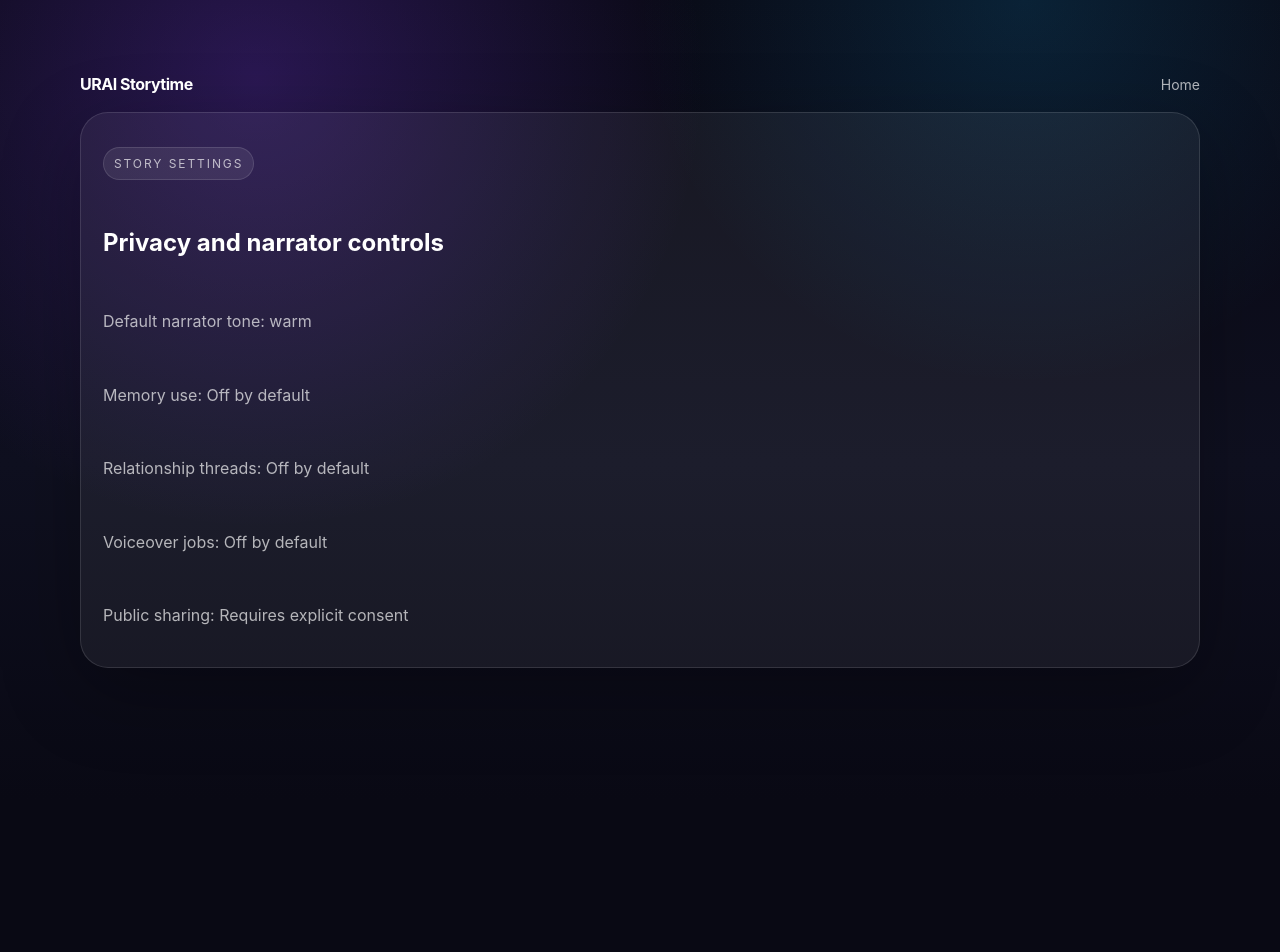
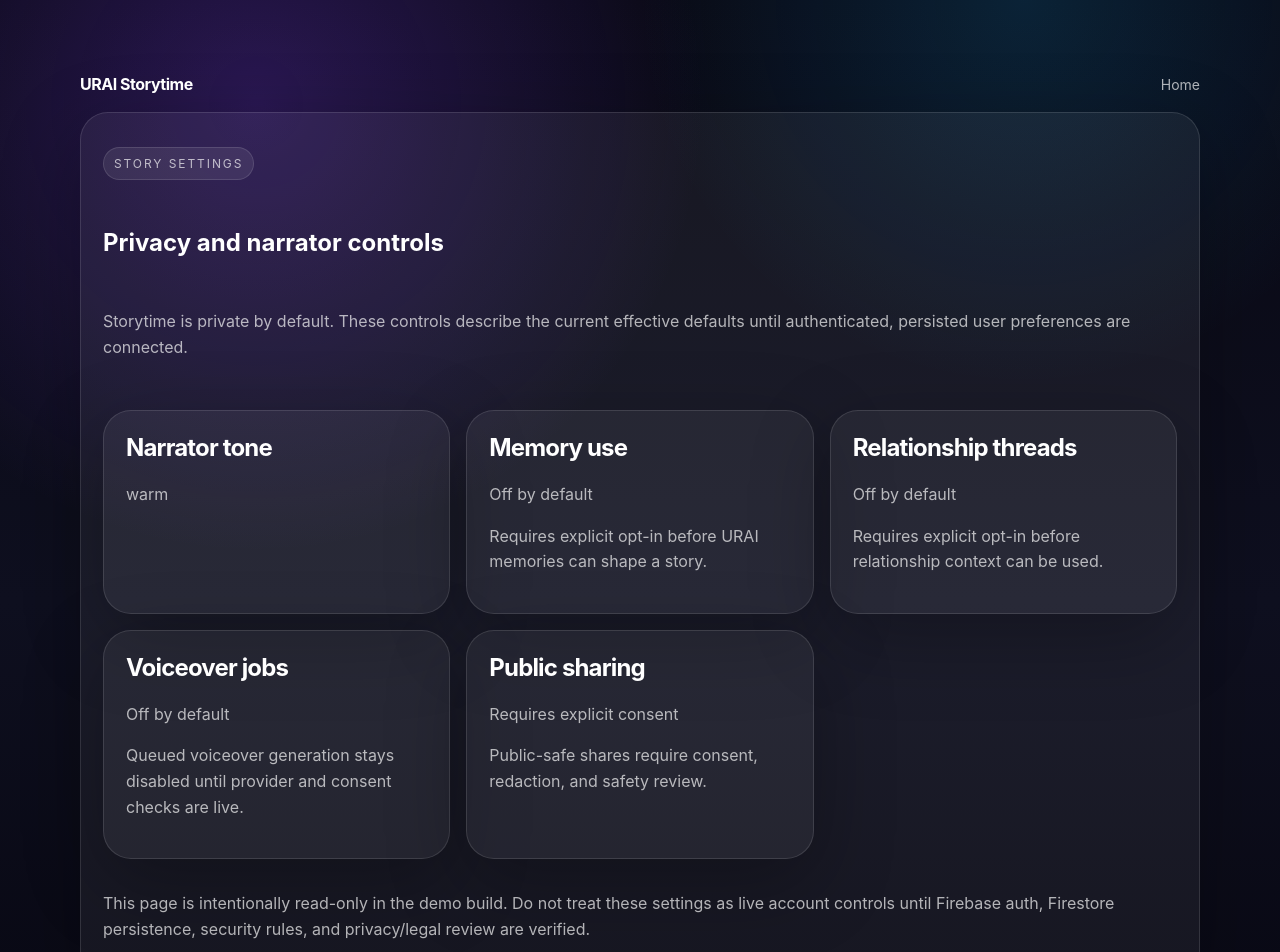
Before and after one commit to LifeLoggerAI/urai-storytime, a Next.js app: page /storytime/settings in a window 1280 px wide. Shown: the top 952 px of the page. Before the commit the page ends 800 px from the top, so only its background shows below. Built offline with nearby package versions, Linux system fonts and the light colour scheme.

Commit message:
Clarify Storytime settings launch boundaries

```diff
--- a/src/components/storytime/StorySettings.tsx
+++ b/src/components/storytime/StorySettings.tsx
@@ -1,15 +1,44 @@
 import type { UserStoryPreferences } from "@/lib/storytime/types";
 
+const settingRows = [
+  ["Memory use", "allowMemoryUse", "Off by default", "Requires explicit opt-in before URAI memories can shape a story."],
+  ["Relationship threads", "allowRelationshipThreads", "Off by default", "Requires explicit opt-in before relationship context can be used."],
+  ["Voiceover jobs", "allowVoiceoverJobs", "Off by default", "Queued voiceover generation stays disabled until provider and consent checks are live."],
+  ["Public sharing", "allowPublicSharing", "Requires explicit consent", "Public-safe shares require consent, redaction, and safety review."]
+] as const;
+
 export function StorySettings({ preferences }: { preferences?: Partial<UserStoryPreferences> }) {
+  const narratorTone = preferences?.defaultNarratorTone || "warm";
+
   return (
     <section className="storytime-card storytime-stack">
       <p className="storytime-pill">Story Settings</p>
       <h1>Privacy and narrator controls</h1>
-      <p>Default narrator tone: {preferences?.defaultNarratorTone || "warm"}</p>
-      <p>Memory use: {preferences?.allowMemoryUse ? "Allowed" : "Off by default"}</p>
-      <p>Relationship threads: {preferences?.allowRelationshipThreads ? "Allowed" : "Off by default"}</p>
-      <p>Voiceover jobs: {preferences?.allowVoiceoverJobs ? "Allowed" : "Off by default"}</p>
-      <p>Public sharing: {preferences?.allowPublicSharing ? "Allowed" : "Requires explicit consent"}</p>
+      <p>
+        Storytime is private by default. These controls describe the current effective defaults until authenticated,
+        persisted user preferences are connected.
+      </p>
+      <div className="storytime-grid" aria-label="Storytime privacy controls">
+        <article className="storytime-card">
+          <h2>Narrator tone</h2>
+          <p>{narratorTone}</p>
+        </article>
+        {settingRows.map(([label, key, disabledLabel, detail]) => {
+          const enabled = Boolean(preferences?.[key]);
+
+          return (
+            <article className="storytime-card" key={key}>
+              <h2>{label}</h2>
+              <p>{enabled ? "Allowed" : disabledLabel}</p>
+              <p>{detail}</p>
+            </article>
+          );
+        })}
+      </div>
+      <p>
+        This page is intentionally read-only in the demo build. Do not treat these settings as live account controls until
+        Firebase auth, Firestore persistence, security rules, and privacy/legal review are verified.
+      </p>
     </section>
   );
 }
```
